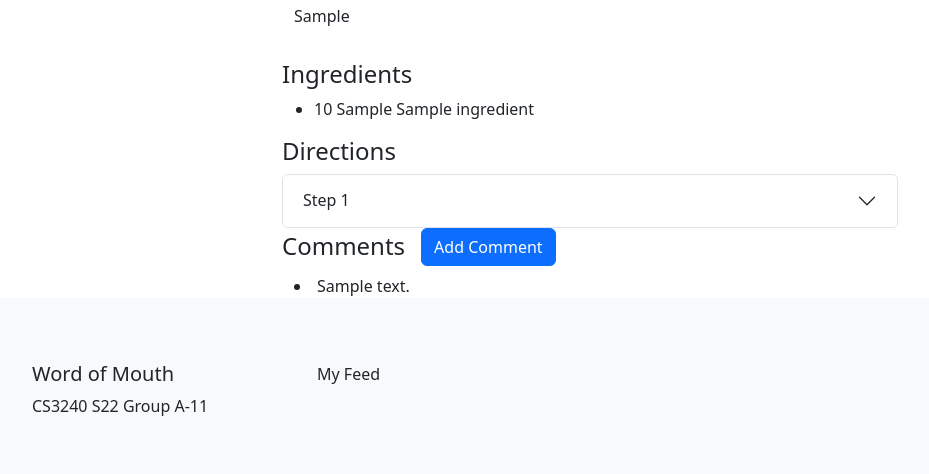
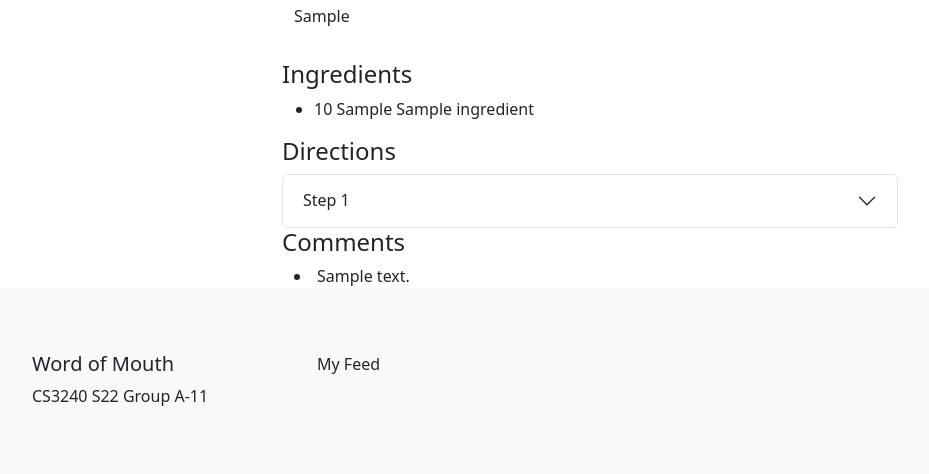
Before and after one commit to uva-cs3240-s22/group-project-a-11, a Django app: page /recipe/1 in a window 1280 px wide. Shown: the part 720-1194 px from the top of the page, without its empty margins (50-979 px from the left). After the commit the page ends 1126 px from the top, so only its background shows below. Run offline with Django 4.2, Linux system fonts and the light colour scheme; data comes from the database, SQL or seed files in the repository; tables that the repository leaves empty hold one stand-in row (values such as "Sample post"); grey boxes marked "Sample" are stand-in pictures; some libraries are stand-ins or nearby versions.

Commit message:
minor recipe template fixes

```diff
--- a/home/templates/recipe.html
+++ b/home/templates/recipe.html
@@ -183,7 +183,9 @@
 <!-- TODO: Do we need to paginate comments (bc they could make the page really long) -->
 <div class="ingredients-directions-header">
     <h4>Comments</h4>
-    <a href="{% url 'comment-adding' recipe.id %}" class="btn btn-primary" role="button">Add Comment</a>
+    {% if user.is_authenticated %}
+        <a href="{% url 'comment-adding' recipe.id %}" class="btn btn-primary mt-1" role="button">Add Comment</a>
+    {% endif %}
 </div>
 <div class="container">
 
```
